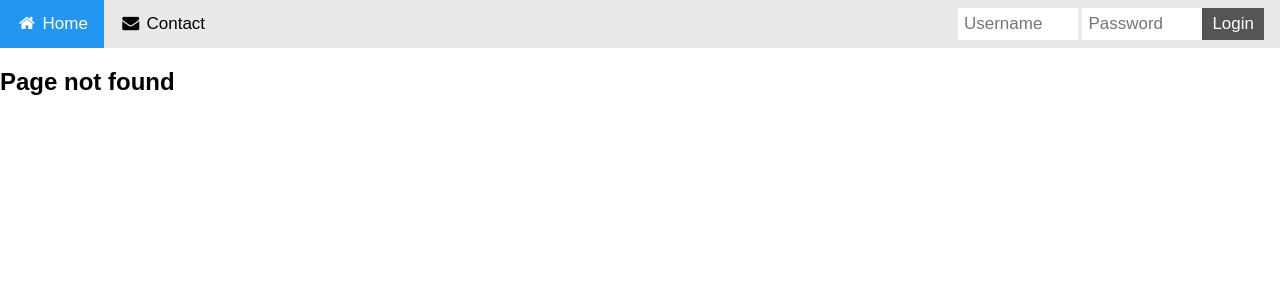
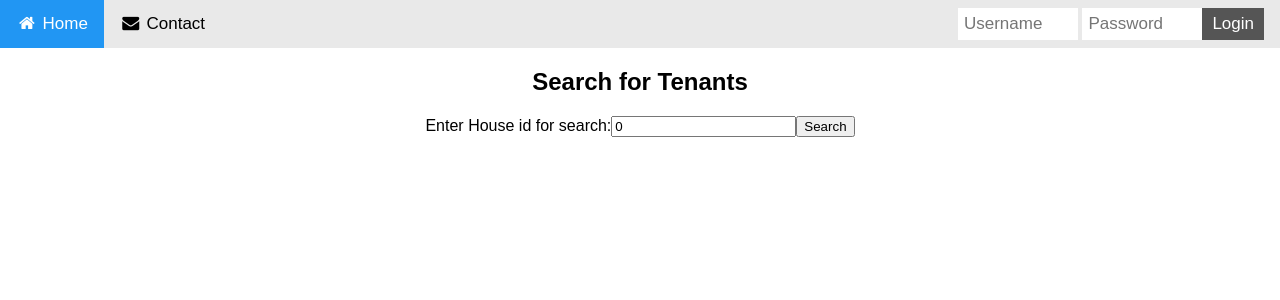
Before and after one commit to Wolfgang1235/sem3_frontend, a React (Vite) app: page /tenants in a window 1280 px wide. Before the commit this address had no page. Shown: the top 300 px of the page. Built offline with nearby package versions, Linux system fonts and the light colour scheme.

Commit message:
Can now see tenants living in a specific house as admin

```diff
--- a/src/App.jsx
+++ b/src/App.jsx
@@ -10,6 +10,7 @@ import facade from "./facades/apiFacade";
 import SimpleUsers from "./components/SimpleUsers.jsx";
 import Rentals from "./components/rentalComponents/Rentals";
 import UserRentals from "./components/userComponents/UserRentals";
+import Tenants from "./components/Tenants";
 
 const App = () => {
   const [loggedIn, setLoggedIn] = useState(facade.loggedIn);
@@ -27,8 +28,9 @@ const App = () => {
       <Routes>
         <Route path="/" element={<Home />} />
         <Route path="users" element={<Users />} />
+        <Route path="user-rentals" element={<UserRentals />} />
+        <Route path="tenants" element={<Tenants />} />
         <Route path="rentals" element={<Rentals />} />
-        <Route path="user-rentals" element={<UserRentals />} />
         <Route
           path="contact"
           element={
--- a/src/components/Header.jsx
+++ b/src/components/Header.jsx
@@ -14,6 +14,12 @@ function Header({ loggedIn, setErrorMsg, setLoggedIn, roles }) {
       {loggedIn && roles.includes("admin") && (
         <NavLink to="/users">
           <i className="fa fa-fw fa-search" /> Users
+        </NavLink>
+      )}
+
+      {loggedIn && roles.includes("admin") && (
+        <NavLink to="/tenants">
+          <i className="fa fas fa-users" /> Tenants
         </NavLink>
       )}
 
--- /dev/null
+++ b/src/components/Tenants.jsx
@@ -0,0 +1,62 @@
+import React from "react";
+import { useState } from "react";
+import facade from "../facades/apiFacade";
+
+const Tenants = () => {
+  const [houseId, setHouseId] = useState(0);
+  const [tenants, setTenants] = useState([]);
+
+  const handleSubmit = (event) => {
+    facade.getTenantsByHouseId(houseId, (data) => {
+      setTenants(data);
+    });
+
+    event.preventDefault();
+  };
+
+  return (
+    <div>
+      <h2 style={{ textAlign: "center" }}>Search for Tenants</h2>
+      <form style={{ textAlign: "center" }} onSubmit={handleSubmit}>
+        <label>
+          Enter House id for search:
+          <input
+            type="number"
+            value={houseId}
+            onChange={(event) => setHouseId(event.target.value)}
+          />
+        </label>
+        <button type="submit">Search</button>
+        {tenants.length > 0 && (
+          <table
+            style={{
+              marginRight: "auto",
+              marginLeft: "auto",
+              marginTop: "5px",
+              border: "solid 1px",
+              border: "1px solid black",
+            }}
+          >
+            <thead>
+              <tr style={{ border: "1px solid black" }}>
+                <td style={{ border: "1px solid black" }}>Name</td>
+                <td style={{ border: "1px solid black" }}>Phonenumber</td>
+              </tr>
+            </thead>
+
+            {tenants.map((tenant) => (
+              <tbody>
+                <tr style={{ border: "1px solid black" }}>
+                  <td style={{ border: "1px solid black" }}>{tenant.name}</td>
+                  <td style={{ border: "1px solid black" }}>{tenant.phone}</td>
+                </tr>
+              </tbody>
+            ))}
+          </table>
+        )}
+      </form>
+    </div>
+  );
+};
+
+export default Tenants;
--- a/src/facades/apiFacade.js
+++ b/src/facades/apiFacade.js
@@ -163,6 +163,14 @@ function apiFacade() {
     .then((data) => callback(data));
   };
 
+  const getTenantsByHouseId = async (houseId, callback) => {
+    const options = makeOptions("GET", true);
+
+    return await fetch(URL + "users/tenants/" + houseId, options)
+    .then(handleHttpErrors)
+    .then((data) => callback(data));
+  }
+
   const fetchData = async () => {
     const options = makeOptions("GET", true);
     const roles = getRoles();
@@ -215,6 +223,7 @@ function apiFacade() {
     putRental,
     deleteRental,
     getRentalsByUser,
+    getTenantsByHouseId,
   };
 }
 const facade = apiFacade();
```
